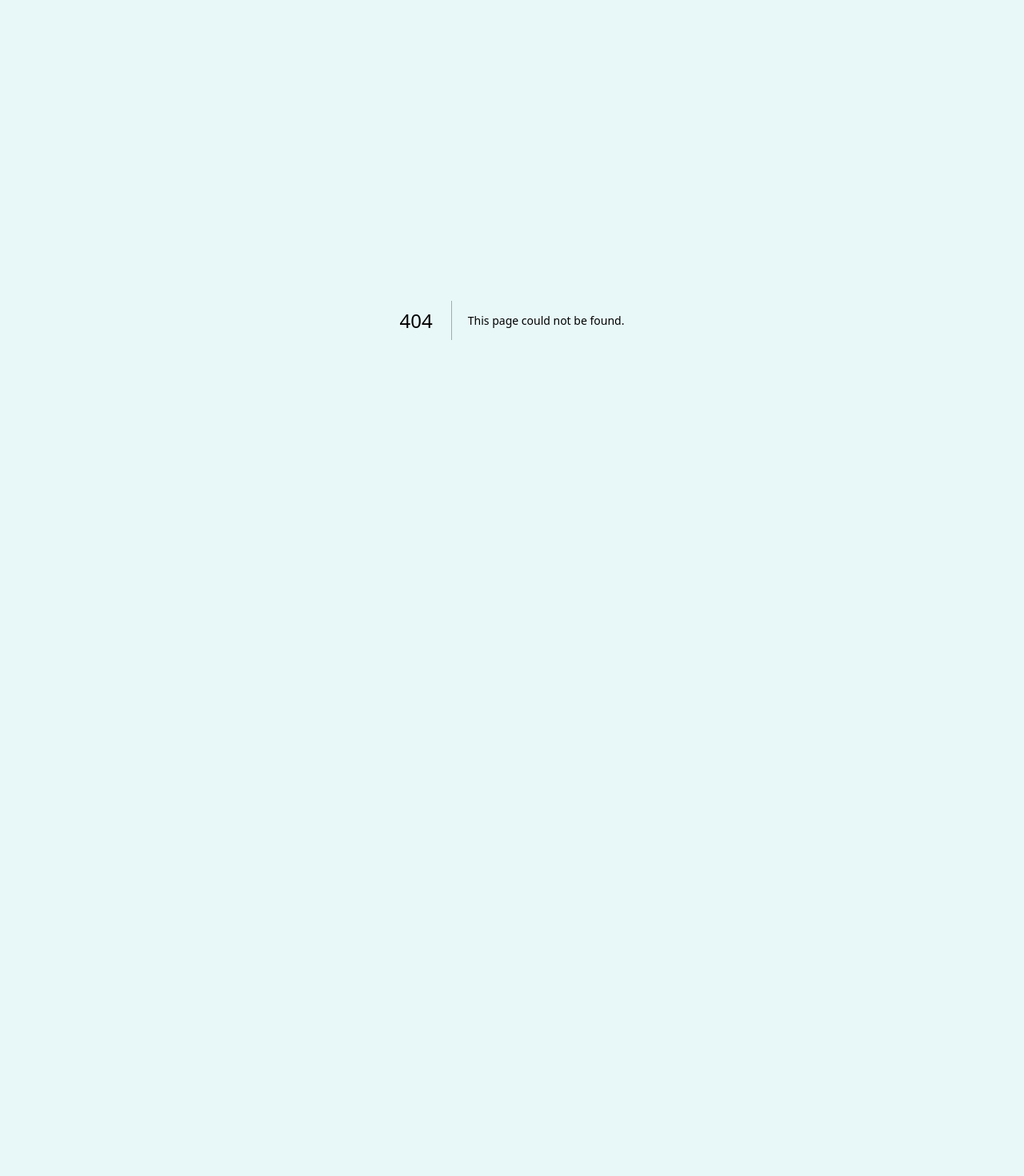
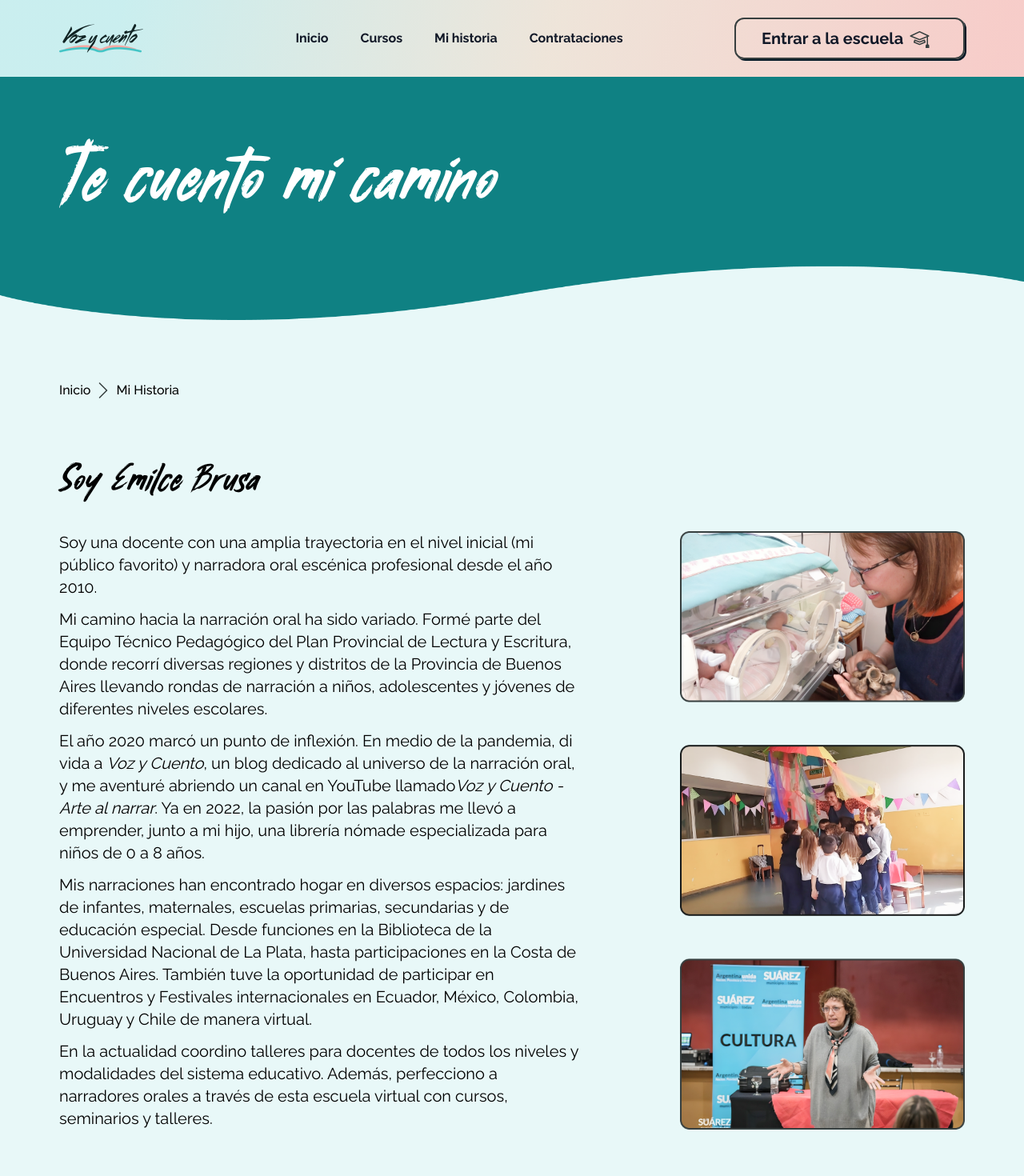
Before and after one commit to empatika-lab/voz-y-cuento, a Next.js app in the folder apps/web/: page /mi-historia in a window 1280 px wide. Before the commit this address had no page. Shown: the top 1470 px of the page at 80% size. Before the commit the page ends 800 px from the top, so only its background shows below. Built offline with nearby package versions, Linux system fonts and the light colour scheme.

Commit message:
Add MyHistory page

```diff
--- /dev/null
+++ b/apps/web/src/app/mi-historia/components/MyHistoryDesktop.tsx
@@ -0,0 +1,28 @@
+/* Components */
+import Breadcrumbs from '@/components/Breadcrumbs';
+import MyHistoryText from './MyHistoryText';
+import MyHistoryQuote from './MyHistoryQuote';
+import MyHistoryDesktopPhotosColumn from './MyHistoryDesktopPhotosColumn';
+
+interface MyHistoryDesktopProps {
+	breadcrumbItems: { text: string; href: string }[];
+}
+
+export default function MyHistoryDesktop({
+	breadcrumbItems,
+}: MyHistoryDesktopProps) {
+	return (
+		<div className="hidden lg:block">
+			<header className="container pb-10 pt-48">
+				<Breadcrumbs items={breadcrumbItems} />
+				<h1 className="font-display mt-16 text-5xl">Soy Emilce Brusa</h1>
+			</header>
+
+			<div className="container flex h-full justify-between gap-[125px]">
+				<MyHistoryText />
+				<MyHistoryDesktopPhotosColumn />
+			</div>
+			<MyHistoryQuote />
+		</div>
+	);
+}
--- /dev/null
+++ b/apps/web/src/app/mi-historia/components/MyHistoryDesktopPhotosColumn.tsx
@@ -0,0 +1,30 @@
+import NextImage from 'next/image';
+
+/* Assets */
+import photoOne from '@images/sobre-mi-1.png';
+import photoTwo from '@images/sobre-mi-2.png';
+import photoThree from '@images/sobre-mi-3.png';
+
+const photos = [
+	{ id: 1, scr: photoOne },
+	{ id: 2, scr: photoTwo },
+	{ id: 3, scr: photoThree },
+];
+
+export default function MyHistoryDesktopPhotosColumn() {
+	return (
+		<div className="flex flex-col justify-between">
+			{photos.map((photo) => {
+				return (
+					<NextImage
+						key={photo.id}
+						alt="Soy Emilce Brusa"
+						height={214}
+						src={photo.scr}
+						width={356}
+					/>
+				);
+			})}
+		</div>
+	);
+}
--- /dev/null
+++ b/apps/web/src/app/mi-historia/components/MyHistoryMobile.tsx
@@ -0,0 +1,26 @@
+/* Components */
+import Breadcrumbs from '@/components/Breadcrumbs';
+import MyHistoryMobileCarousel from './MyHistoryMobileCarousel';
+import MyHistoryText from './MyHistoryText';
+import MyHistoryQuote from './MyHistoryQuote';
+
+interface MyHistoryMobileProps {
+	breadcrumbItems: { text: string; href: string }[];
+}
+
+export default function MyHistoryMobile({
+	breadcrumbItems,
+}: MyHistoryMobileProps) {
+	return (
+		<div className="lg:hidden">
+			<header className="container pb-10 pt-32">
+				<Breadcrumbs items={breadcrumbItems} />
+				<h1 className="font-display mt-10 text-4xl">Soy Emilce Brusa</h1>
+			</header>
+
+			<MyHistoryMobileCarousel />
+			<MyHistoryText />
+			<MyHistoryQuote />
+		</div>
+	);
+}
--- /dev/null
+++ b/apps/web/src/app/mi-historia/components/MyHistoryMobileCarousel.tsx
@@ -0,0 +1,37 @@
+import NextImage from 'next/image';
+
+/* Assets */
+import photoOne from '@images/sobre-mi-1.png';
+import photoTwo from '@images/sobre-mi-2.png';
+import photoThree from '@images/sobre-mi-3.png';
+
+const photos = [
+	{ id: 1, scr: photoOne },
+	{ id: 2, scr: photoTwo },
+	{ id: 3, scr: photoThree },
+];
+
+export default function MyHistoryMobileCarousel() {
+	return (
+		<article className="container max-w-full overflow-scroll lg:hidden">
+			<div className="flex w-[976px] snap-x snap-mandatory gap-3 overflow-scroll">
+				{photos.map((photo) => {
+					return (
+						<div
+							key={photo.id}
+							className="h-[192px] w-[320px] snap-center snap-always"
+						>
+							<NextImage
+								alt="Soy Emilce Brusa"
+								className="h-[192px] w-[320px] flex-1"
+								height={192}
+								src={photo.scr}
+								width={320}
+							/>
+						</div>
+					);
+				})}
+			</div>
+		</article>
+	);
+}
--- /dev/null
+++ b/apps/web/src/app/mi-historia/components/MyHistoryQuote.tsx
@@ -0,0 +1,10 @@
+export default function MyHistoryQuote() {
+	return (
+		<blockquote className="font-display container my-12 text-pretty text-center text-2xl text-gray-800 lg:my-[132px] lg:text-5xl">
+			<p>
+				Cuento lo que se escucha por ahí, lo que escribo, lo que escriben otros
+			</p>
+			<p>Cuento para llevar a la audiencia a un viaje lleno de imaginación</p>
+		</blockquote>
+	);
+}
--- /dev/null
+++ b/apps/web/src/app/mi-historia/components/MyHistoryText.tsx
@@ -0,0 +1,45 @@
+export default function MyHistoryText() {
+	return (
+		<article className="container my-10 flex-1 lg:my-0 lg:text-xl">
+			<p>
+				Soy una docente con una amplia trayectoria en el nivel inicial (mi
+				público favorito) y narradora oral escénica profesional desde el año
+				2010.
+			</p>
+
+			<p className="mt-3">
+				Mi camino hacia la narración oral ha sido variado. Formé parte del
+				Equipo Técnico Pedagógico del Plan Provincial de Lectura y Escritura,
+				donde recorrí diversas regiones y distritos de la Provincia de Buenos
+				Aires llevando rondas de narración a niños, adolescentes y jóvenes de
+				diferentes niveles escolares.
+			</p>
+
+			<p className="mt-3">
+				El año 2020 marcó un punto de inflexión. En medio de la pandemia, di
+				vida a <i>Voz y Cuento</i>, un blog dedicado al universo de la narración
+				oral, y me aventuré abriendo un canal en YouTube llamado
+				<i>Voz y Cuento - Arte al narrar</i>. Ya en 2022, la pasión por las
+				palabras me llevó a emprender, junto a mi hijo, una librería nómade
+				especializada para niños de 0 a 8 años.
+			</p>
+
+			<p className="mt-3">
+				Mis narraciones han encontrado hogar en diversos espacios: jardines de
+				infantes, maternales, escuelas primarias, secundarias y de educación
+				especial. Desde funciones en la Biblioteca de la Universidad Nacional de
+				La Plata, hasta participaciones en la Costa de Buenos Aires. También
+				tuve la oportunidad de participar en Encuentros y Festivales
+				internacionales en Ecuador, México, Colombia, Uruguay y Chile de manera
+				virtual.
+			</p>
+
+			<p className="mt-3">
+				En la actualidad coordino talleres para docentes de todos los niveles y
+				modalidades del sistema educativo. Además, perfecciono a narradores
+				orales a través de esta escuela virtual con cursos, seminarios y
+				talleres.
+			</p>
+		</article>
+	);
+}
--- /dev/null
+++ b/apps/web/src/app/mi-historia/page.tsx
@@ -0,0 +1,33 @@
+/* Components */
+import Footer from '@/components/Layout/Footer';
+import Hero from '@/components/Layout/Hero';
+import { LandingNavbar } from '@/components/Layout/Navbar';
+import MyHistoryMobile from './components/MyHistoryMobile';
+import MyHistoryDesktop from './components/MyHistoryDesktop';
+
+const breadcrumbItems = [
+	{
+		text: 'Mi Historia',
+		href: '/mi-historia',
+	},
+];
+
+export default function MyHistory() {
+	return (
+		<>
+			<LandingNavbar />
+			<Hero>
+				<div className="container pt-20">
+					<h1 className="font-display relative text-4xl font-normal text-white lg:text-8xl">
+						Te cuento mi camino
+					</h1>
+				</div>
+			</Hero>
+
+			<MyHistoryMobile breadcrumbItems={breadcrumbItems} />
+			<MyHistoryDesktop breadcrumbItems={breadcrumbItems} />
+
+			<Footer />
+		</>
+	);
+}
--- /dev/null
+++ b/apps/web/src/components/Breadcrumbs.tsx
@@ -0,0 +1,52 @@
+import NextLink from 'next/link';
+import NextImage from 'next/image';
+
+/* Icons */
+import chevronRight from '@icons/chevron-right.svg';
+
+/* Utils */
+import { cn } from '@/lib/utils/classNames';
+
+interface BreadcumbsProps {
+	items: {
+		text: string;
+		href: string;
+	}[];
+}
+
+export default function Breadcrumbs({ items }: BreadcumbsProps) {
+	if (!items.length) {
+		return null;
+	}
+
+	return (
+		<nav className="py-3">
+			<ul className="flex gap-1 text-sm lg:text-base">
+				<li>
+					<NextLink className="font-medium" href="/">
+						Inicio
+					</NextLink>
+				</li>
+				<NextImage alt="" height={24} src={chevronRight} width={24} />
+
+				{items.map((item, index, array) => (
+					<>
+						<li key={item.text} className="flex">
+							<NextLink
+								className={cn('font-medium', {
+									'line-clamp-1': index === array.length - 1,
+								})}
+								href={item.href}
+							>
+								{item.text}
+							</NextLink>
+						</li>
+						{index !== array.length - 1 && (
+							<NextImage alt="" height={24} src={chevronRight} width={24} />
+						)}
+					</>
+				))}
+			</ul>
+		</nav>
+	);
+}
--- /dev/null
+++ b/apps/web/src/components/Layout/Hero/Hero.tsx
@@ -0,0 +1,35 @@
+import NextImage from 'next/image';
+
+/* Types */
+import { PropsWithClassName } from '@/lib/types';
+
+type Hero = PropsWithClassName;
+
+export default function Hero({ children, className }: PropsWithClassName) {
+	return (
+		<header className={className}>
+			{/* Mobile Path */}
+			<NextImage
+				alt=""
+				aria-hidden
+				className="absolute left-0 top-0 h-[220px] w-full lg:hidden"
+				height={540}
+				priority
+				src="/images/mobile-header-path.png"
+				width={320}
+			/>
+			{/* Desktop Path */}
+			<NextImage
+				alt=""
+				aria-hidden
+				className="absolute left-0 top-0 h-[220px] w-full lg:block lg:h-[400px]"
+				height={330}
+				priority
+				src="/images/desktop-header-path.png"
+				width={1440}
+			/>
+
+			{children}
+		</header>
+	);
+}
--- /dev/null
+++ b/apps/web/src/components/Layout/Hero/index.ts
@@ -0,0 +1 @@
+export { default } from './Hero';
```
